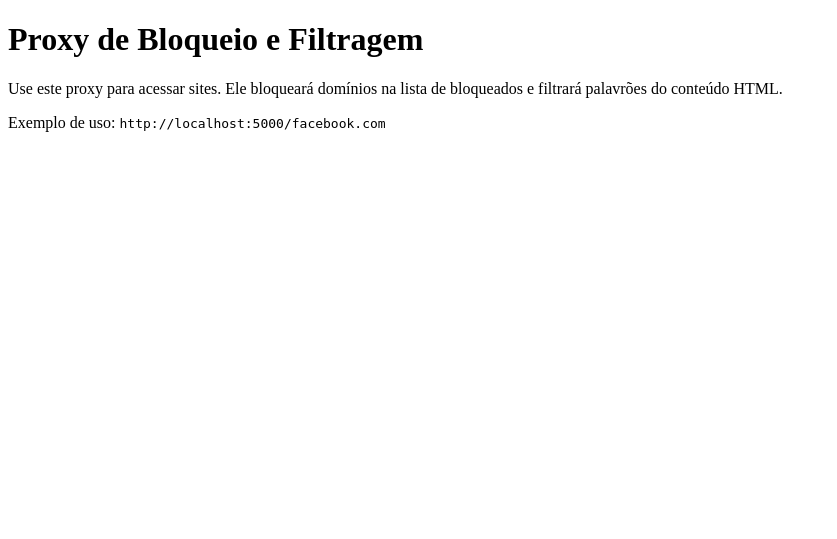
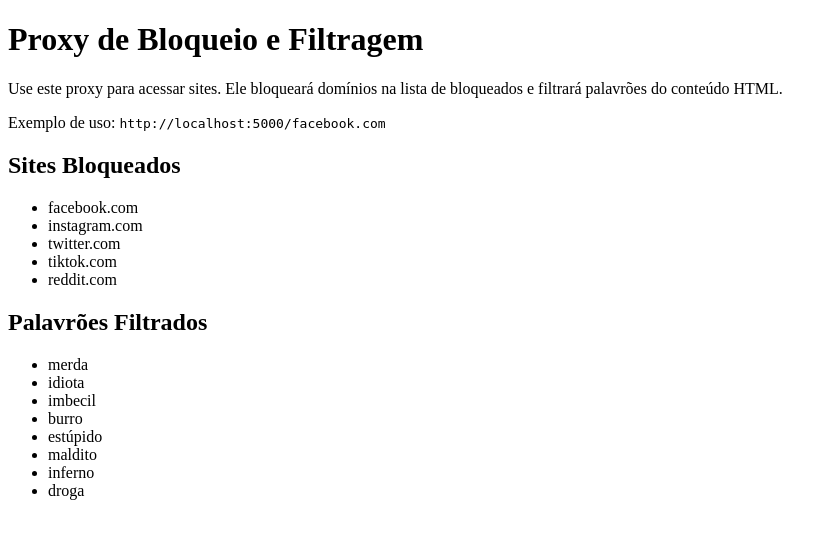
Before and after one commit to arquivo-furg/sistemas-internet-2, a Flask app: page / in a window 1280 px wide. Shown: the top 539 px of the page, without its empty margins (0-837 px from the left). Run offline with Flask 3, Linux system fonts and the light colour scheme.

Commit message:
feat: implement loading of blocked sites and filtered words in index page
Co-authored-by: Alexsander-oml <alexsander.oml@gmail.com>

```diff
--- a/proxy/app.py
+++ b/proxy/app.py
@@ -1,12 +1,29 @@
+import json
 from flask import Flask, render_template
 
 app = Flask(__name__)
 
 
+# Carrega lista de sites bloqueados
+def carregar_bloqueados():
+    with open("blocked.json", "r", encoding="utf-8") as f:
+        dados = json.load(f)
+    return dados["bloqueados"]
+
+
+# Carrega dicionário de palavrões e substituições
+def carregar_palavroes():
+    with open("words.json", "r", encoding="utf-8") as f:
+        return json.load(f)
+
+
 # Rota index: exibe uma página simples explicando o uso do proxy
+# Mostra a lista de sites bloqueados e os palavrões filtrados
 @app.route("/")
 def index():
-    return render_template("index.html")
+    bloqueados = carregar_bloqueados()
+    palavroes = carregar_palavroes()
+    return render_template("index.html", bloqueados=bloqueados, palavroes=palavroes)
 
 
 if __name__ == "__main__":
--- a/proxy/templates/index.html
+++ b/proxy/templates/index.html
@@ -12,5 +12,19 @@
       bloqueados e filtrará palavrões do conteúdo HTML.
     </p>
     <p>Exemplo de uso: <code>http://localhost:5000/facebook.com</code></p>
+
+    <h2>Sites Bloqueados</h2>
+    <ul>
+      {% for site in bloqueados %}
+      <li>{{ site }}</li>
+      {% endfor %}
+    </ul>
+
+    <h2>Palavrões Filtrados</h2>
+    <ul>
+      {% for palavrao in palavroes %}
+      <li>{{ palavrao }}</li>
+      {% endfor %}
+    </ul>
   </body>
 </html>
```
